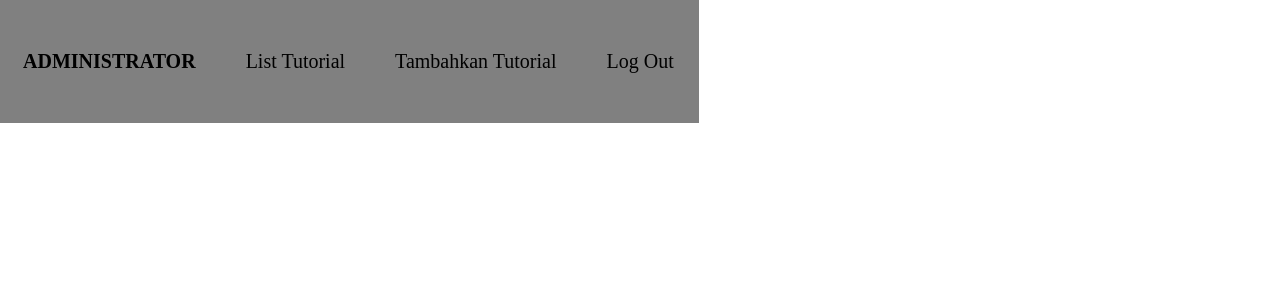
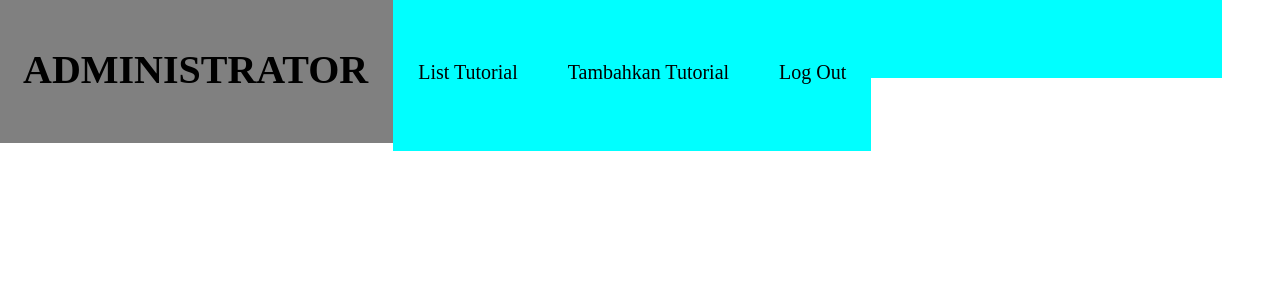
Before and after one commit to Otsuyukaze/Website_Ramflyers, a PHP site: page /tampilanadmin.php in a window 1280 px wide. Shown: the top 300 px of the page. Run offline with PHP 8.4, Linux system fonts and the light colour scheme.

Commit message:
Update tampilanadmin.php
BANGSAT

```diff
--- a/Website Ramflyers/tampilanadmin.php
+++ b/Website Ramflyers/tampilanadmin.php
@@ -2,6 +2,19 @@
     <head>
         <style>
             .header{
+                float:left;
+                text-decoration:none;
+                list-style:none;
+                padding:65px 25px 50px 25px;
+                margin-top:2px;
+                background-color:cyan;
+                font-family:"Nunito Sans";
+                height:40px;
+                text-align:center;
+                font-size:20px;
+
+            }
+            .header2{
                 float:left;
                 text-decoration:none;
                 list-style:none;
@@ -11,12 +24,17 @@
                 font-family:"Nunito Sans";
                 height:auto;
                 text-align:center;
-                font-size:20px;
+                font-size:40px;
 
             }
             .top{
                 margin-left:-50px;
-                margin-top:-10px;
+                margin-top:-30px;
+                margin-bottom:0px;
+                background-color:cyan;
+                width:100%;
+                height:100px;
+                display:flex;
             }
             a{
 
@@ -28,7 +46,7 @@
 <body>
     <div class=top>
         <ul>
-            <li class=header>
+            <li class=header2>
                 <b> ADMINISTRATOR </b>
         </li>
         <a href="list.php">
```
